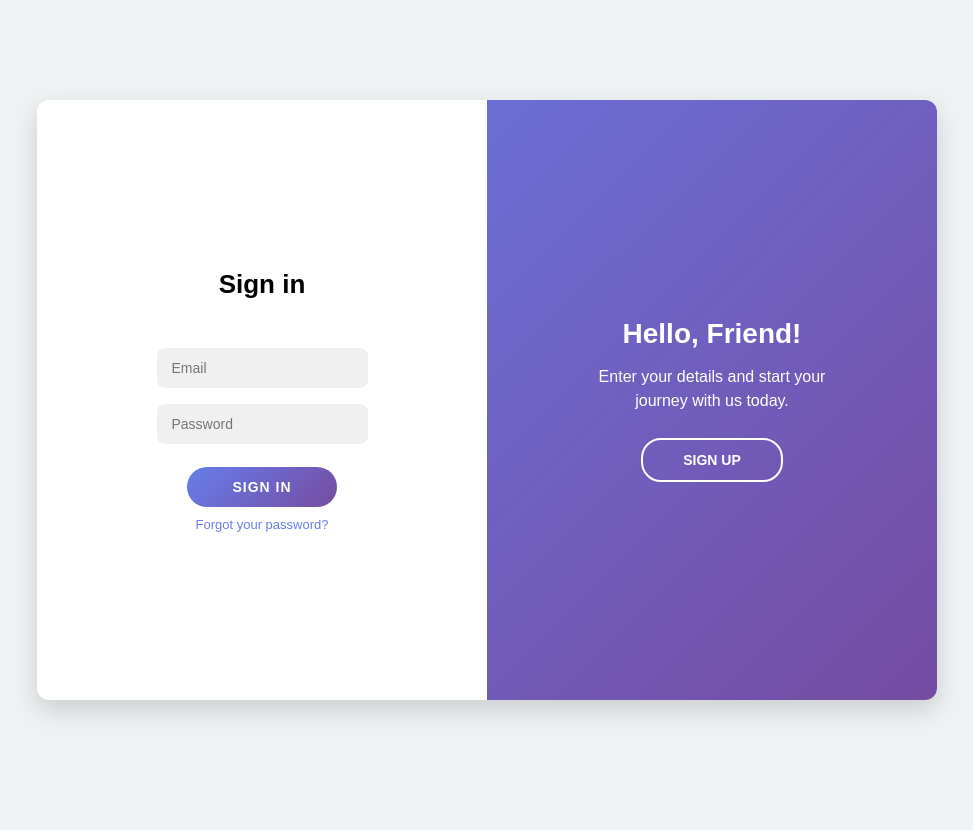
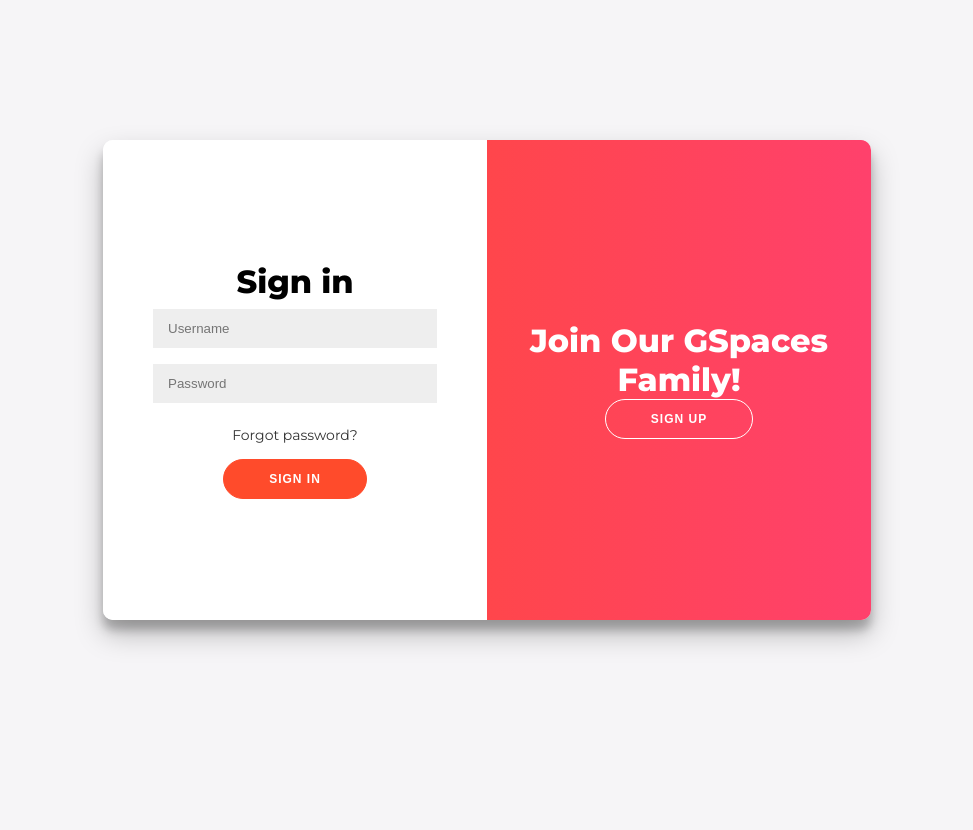
Before and after one commit to sreekanthops/gspaces_new, a Flask app: page /login in a window 1280 px wide. Shown: the whole page, without its empty margins (153-1126 px from the left). Before the commit the page ends 715 px from the top, so only its background shows below. Run offline with Flask 3, Linux system fonts and the light colour scheme; some libraries are stand-ins or nearby versions.

Commit message:
Update login.html

```diff
--- a/templates/login.html
+++ b/templates/login.html
@@ -1,167 +1,20 @@
-<!DOCTYPE html>
-<html lang="en">
-<head>
-  <meta charset="UTF-8" />
-  <meta name="viewport" content="width=device-width, initial-scale=1.0" />
-  <title>Login / Signup</title>
-<style>
-  * { box-sizing:border-box; margin:0; padding:0; }
-  body {
-    font-family: 'Poppins', sans-serif;
-    background: #eef2f3; /* soft greyish background */
-    display:flex; justify-content:center; align-items:center; height:100vh;
-  }
-  .container {
-    background:#fff;
-    border-radius:12px;
-    box-shadow:0 10px 25px rgba(0,0,0,0.15);
-    position:relative;
-    overflow:hidden;
-    width:900px;
-    max-width:100%;
-    min-height:600px;
-  }
+<body>
+  <!-- ✅ Flash Message Block - Correct Position -->
+  {% with messages = get_flashed_messages(with_categories=true) %}
+    {% if messages %}
+      <div id="flash-messages">
+        {% for category, message in messages %}
+          <div class="alert {{ category }}">{{ message }}</div>
+        {% endfor %}
+      </div>
+    {% endif %}
+  {% endwith %}
 
-  .overlay-container {
-    position:absolute; top:0; left:50%; width:50%; height:100%;
-    overflow:hidden; transition:transform .6s ease-in-out; z-index:100;
-  }
-  .container.right-panel-active .overlay-container { transform:translateX(-100%); }
-
-  .overlay {
-    background: linear-gradient(135deg, #667eea, #764ba2); /* modern purple-blue gradient */
-    color:#fff;
-    position:relative; left:-100%;
-    height:100%; width:200%;
-    transform:translateX(0); transition:transform .6s ease-in-out;
-    display:flex; align-items:center; justify-content:center;
-  }
-  .container.right-panel-active .overlay { transform:translateX(50%); }
-
-  .overlay-panel {
-    position:absolute;
-    display:flex; flex-direction:column; align-items:center; justify-content:center;
-    padding:0 40px;
-    text-align:center;
-    top:0; height:100%; width:50%;
-  }
-  .overlay-panel h1 {
-    font-size:28px; margin-bottom:15px; font-weight:700;
-  }
-  .overlay-panel p {
-    font-size:16px; margin-bottom:25px; max-width:260px; line-height:1.5;
-  }
-  .overlay-left { left:0; }
-  .overlay-right { right:0; }
-  .ghost {
-    background:transparent; border:2px solid #fff;
-    border-radius:20px; padding:12px 40px;
-    color:#fff; font-size:14px; font-weight:600;
-    text-transform:uppercase; cursor:pointer;
-    transition:0.3s;
-  }
-  .ghost:hover {
-    background:rgba(255,255,255,0.15);
-  }
-.form-container {
-  position: absolute;
-  top: 0;
-  height: 100%;
-  transition: all 0.6s ease-in-out;
-  display: flex;
-  justify-content: center;
-  align-items: center;
-  flex-direction: column;
-  padding: 0 50px;
-  text-align: center;
-  width: 50%;
-}
-
-.sign-in-container { left: 0; z-index: 2; }
-.sign-up-container { left: 0; opacity: 0; z-index: 1; }
-.container.right-panel-active .sign-up-container {
-  transform: translateX(100%);
-  opacity: 1;
-  z-index: 5;
-}
-.container.right-panel-active .sign-in-container {
-  transform: translateX(100%);
-}
-
-form {
-  background: #fff;
-  display: flex;
-  flex-direction: column;
-  padding: 0 40px;
-  height: 100%;
-  justify-content: center;
-  align-items: center;
-}
-
-form h1 {
-  font-weight: bold;
-  margin-bottom: 20px;
-  font-size: 26px;
-}
-
-form input {
-  background: #f0f0f0;
-  border: none;
-  padding: 12px 15px;
-  margin: 8px 0;
-  width: 100%;
-  border-radius: 8px;
-  font-size: 14px;
-}
-
-form button {
-  border-radius: 20px;
-  border: none;
-  background: linear-gradient(135deg, #667eea, #764ba2);
-  color: #fff;
-  font-size: 14px;
-  font-weight: bold;
-  padding: 12px 45px;
-  letter-spacing: 1px;
-  text-transform: uppercase;
-  transition: transform 80ms ease-in;
-  margin-top: 15px;
-  cursor: pointer;
-}
-
-form button:hover {
-  opacity: 0.9;
-}
-
-.g_id_signin {
-  margin: 10px 0;
-}
-
-.forgot-link {
-  margin-top: 10px;
-  font-size: 13px;
-  color: #667eea;
-  text-decoration: none;
-}
-.forgot-link:hover {
-  text-decoration: underline;
-}
-
-</style>
-
-</head>
-<body>
   <div class="container" id="container">
-    <!-- Sign Up -->
+    <!-- ✅ Sign-Up Form -->
     <div class="form-container sign-up-container">
-      <form id="signup-form" action="/signup" method="POST">
+      <form action="{{ url_for('signup') }}" method="POST">
         <h1>Create Account</h1>
-        <div id="g_id_onload"
-          data-client_id="226581903418-3ed1eqsl14qlou4nmk2m9sdf6il1mluu.apps.googleusercontent.com"
-          data-callback="handleCredentialResponse"
-          data-auto_prompt="false"></div>
-        <div class="g_id_signin" data-type="standard" data-size="large"></div>
-
         <input name="name" type="text" placeholder="Name" required />
         <input name="email" type="email" placeholder="Email" required />
         <input name="password" type="password" placeholder="Password" required />
@@ -169,62 +22,334 @@ form button:hover {
       </form>
     </div>
 
-    <!-- Sign In -->
+<!-- ✅ Sign-In Form -->
     <div class="form-container sign-in-container">
-      <form id="signin-form" action="/login" method="POST">
+      <form action="{{ url_for('login') }}" method="POST">
         <h1>Sign in</h1>
-        <div class="g_id_signin" data-type="standard" data-size="large"></div>
-        <input name="email" type="email" placeholder="Email" required />
+        <input type="text" name="username" placeholder="Username" required />
         <input name="password" type="password" placeholder="Password" required />
+        <a href="{{ url_for('forgot_password') }}">Forgot password?</a>
         <button type="submit">Sign In</button>
-		<a href="/forgot_password" class="forgot-link">Forgot your password?</a>
       </form>
     </div>
 
-	<!-- Overlay Section -->
+    <!-- Overlay -->
     <div class="overlay-container">
       <div class="overlay">
         <div class="overlay-panel overlay-left">
           <h1>Welcome Back!</h1>
-		<p>Login with your personal info to stay connected with us.</p>
-		<button class="ghost" id="signIn" type="button">Sign In</button>
+          <p>To keep connected with us please login with your personal info</p>
+          <button class="ghost" id="signIn">Sign In</button>
         </div>
         <div class="overlay-panel overlay-right">
-		<h1>Hello, Friend!</h1>
-		<p>Enter your details and start your journey with us today.</p>
-		<button class="ghost" id="signUp" type="button">Sign Up</button>
+          <h1>Join Our GSpaces Family!</h1>
+          <button class="ghost" id="signUp">Sign Up</button>
         </div>
       </div>
     </div>
   </div>
 
-  <!-- Google Identity Services -->
-  <script src="https://accounts.google.com/gsi/client" async defer></script>
-  <script>
-    const container = document.getElementById("container");
-    document.getElementById("signUp").addEventListener("click", () => container.classList.add("right-panel-active"));
-    document.getElementById("signIn").addEventListener("click", () => container.classList.remove("right-panel-active"));
+<style>
 
-    // One Tap / button callback
-    async function handleCredentialResponse(response) {
-      try {
-        const res = await fetch("/google_signin", {
-          method: "POST",
-          headers: { "Content-Type": "application/json" },
-          body: JSON.stringify({ credential: response.credential })
-        });
-        const data = await res.json();
-        if (data.success) {
-          window.location.href = data.redirect || "/";
-        } else {
-          alert(data.message || "Google sign-in failed");
+@import url('https://fonts.googleapis.com/css?family=Montserrat:400,800');
+
+* {
+	box-sizing: border-box;
 }
-      } catch (e) {
-        console.error(e);
-        alert("Network error during Google sign-in");
+
+#flash-messages {
+  position: relative;
+  margin-bottom: 20px;
+  text-align: center;
+  width: 100%;
+}
+
+.alert {
+  padding: 12px;
+  border-radius: 5px;
+  margin: 10px auto;
+  width: 90%;
+  max-width: 500px;
+  font-size: 14px;
+  color: white;
+}
+
+.alert.success {
+  background-color: #4CAF50; /* Green for success */
+}
+
+.alert.error {
+  background-color: #f44336; /* Red for errors */
+}
+
+body {
+	background: #f6f5f7;
+	display: flex;
+	justify-content: center;
+	align-items: center;
+	flex-direction: column;
+	font-family: 'Montserrat', sans-serif;
+	height: 100vh;
+	margin: -20px 0 50px;
+}
+
+h1 {
+	font-weight: bold;
+	margin: 0;
+}
+
+h2 {
+	text-align: center;
+}
+
+p {
+	font-size: 14px;
+	font-weight: 100;
+	line-height: 20px;
+	letter-spacing: 0.5px;
+	margin: 20px 0 30px;
+}
+
+span {
+	font-size: 12px;
+}
+
+a {
+	color: #333;
+	font-size: 14px;
+	text-decoration: none;
+	margin: 15px 0;
+}
+
+button {
+	border-radius: 20px;
+	border: 1px solid #FF4B2B;
+	background-color: #FF4B2B;
+	color: #FFFFFF;
+	font-size: 12px;
+	font-weight: bold;
+	padding: 12px 45px;
+	letter-spacing: 1px;
+	text-transform: uppercase;
+	transition: transform 80ms ease-in;
+}
+
+button:active {
+	transform: scale(0.95);
+}
+
+button:focus {
+	outline: none;
+}
+
+button.ghost {
+	background-color: transparent;
+	border-color: #FFFFFF;
+}
+
+form {
+	background-color: #FFFFFF;
+	display: flex;
+	align-items: center;
+	justify-content: center;
+	flex-direction: column;
+	padding: 0 50px;
+	height: 100%;
+	text-align: center;
+}
+
+input {
+	background-color: #eee;
+	border: none;
+	padding: 12px 15px;
+	margin: 8px 0;
+	width: 100%;
+}
+
+.container {
+	background-color: #fff;
+	border-radius: 10px;
+  	box-shadow: 0 14px 28px rgba(0,0,0,0.25),
+			0 10px 10px rgba(0,0,0,0.22);
+	position: relative;
+	overflow: hidden;
+	width: 768px;
+	max-width: 100%;
+	min-height: 480px;
+}
+
+.form-container {
+	position: absolute;
+	top: 0;
+	height: 100%;
+	transition: all 0.6s ease-in-out;
+}
+
+.sign-in-container {
+	left: 0;
+	width: 50%;
+	z-index: 2;
+}
+
+.container.right-panel-active .sign-in-container {
+	transform: translateX(100%);
+}
+
+.sign-up-container {
+	left: 0;
+	width: 50%;
+	opacity: 0;
+	z-index: 1;
+}
+
+.container.right-panel-active .sign-up-container {
+	transform: translateX(100%);
+	opacity: 1;
+	z-index: 5;
+	animation: show 0.6s;
+}
+
+@keyframes show {
+	0%, 49.99% {
+		opacity: 0;
+		z-index: 1;
+	}
+
+	50%, 100% {
+		opacity: 1;
+		z-index: 5;
 	}
 }
-    window.handleCredentialResponse = handleCredentialResponse;
+
+.overlay-container {
+	position: absolute;
+	top: 0;
+	left: 50%;
+	width: 50%;
+	height: 100%;
+	overflow: hidden;
+	transition: transform 0.6s ease-in-out;
+	z-index: 100;
+}
+
+.container.right-panel-active .overlay-container{
+	transform: translateX(-100%);
+}
+
+.overlay {
+	background: #FF416C;
+	background: -webkit-linear-gradient(to right, #FF4B2B, #FF416C);
+	background: linear-gradient(to right, #FF4B2B, #FF416C);
+	background-repeat: no-repeat;
+	background-size: cover;
+	background-position: 0 0;
+	color: #FFFFFF;
+	position: relative;
+	left: -100%;
+	height: 100%;
+	width: 200%;
+  	transform: translateX(0);
+	transition: transform 0.6s ease-in-out;
+}
+
+.container.right-panel-active .overlay {
+  	transform: translateX(50%);
+}
+
+.overlay-panel {
+	position: absolute;
+	display: flex;
+	align-items: center;
+	justify-content: center;
+	flex-direction: column;
+	padding: 0 40px;
+	text-align: center;
+	top: 0;
+	height: 100%;
+	width: 50%;
+	transform: translateX(0);
+	transition: transform 0.6s ease-in-out;
+}
+
+.overlay-left {
+	transform: translateX(-20%);
+}
+
+.container.right-panel-active .overlay-left {
+	transform: translateX(0);
+}
+
+.overlay-right {
+	right: 0;
+	transform: translateX(0);
+}
+
+.container.right-panel-active .overlay-right {
+	transform: translateX(20%);
+}
+
+.social-container {
+	margin: 20px 0;
+}
+
+.social-container a {
+	border: 1px solid #DDDDDD;
+	border-radius: 50%;
+	display: inline-flex;
+	justify-content: center;
+	align-items: center;
+	margin: 0 5px;
+	height: 40px;
+	width: 40px;
+}
+
+footer {
+    background-color: #222;
+    color: #fff;
+    font-size: 14px;
+    bottom: 0;
+    position: fixed;
+    left: 0;
+    right: 0;
+    text-align: center;
+    z-index: 999;
+}
+
+footer p {
+    margin: 10px 0;
+}
+
+footer i {
+    color: red;
+}
+
+footer a {
+    color: #3c97bf;
+    text-decoration: none;
+}
+</style>
+<script>
+const signUpButton = document.getElementById('signUp');
+const signInButton = document.getElementById('signIn');
+const container = document.getElementById('container');
+
+signUpButton.addEventListener('click', () => {
+	container.classList.add("right-panel-active");
+});
+
+signInButton.addEventListener('click', () => {
+	container.classList.remove("right-panel-active");
+});
+
+// 👇 Automatically show sign-in panel if flash message exists (like after signup)
+window.addEventListener('DOMContentLoaded', () => {
+	const flashMessages = document.getElementById('flash-messages');
+	if (flashMessages) {
+		container.classList.remove("right-panel-active"); // Show login side
+	}
+});
+setTimeout(() => {
+	const flash = document.getElementById('flash-messages');
+	if (flash) flash.style.display = 'none';
+}, 5000);
 </script>
-</body>
-</html>
```
Lines whose indentation alone changed are shown as unchanged.
